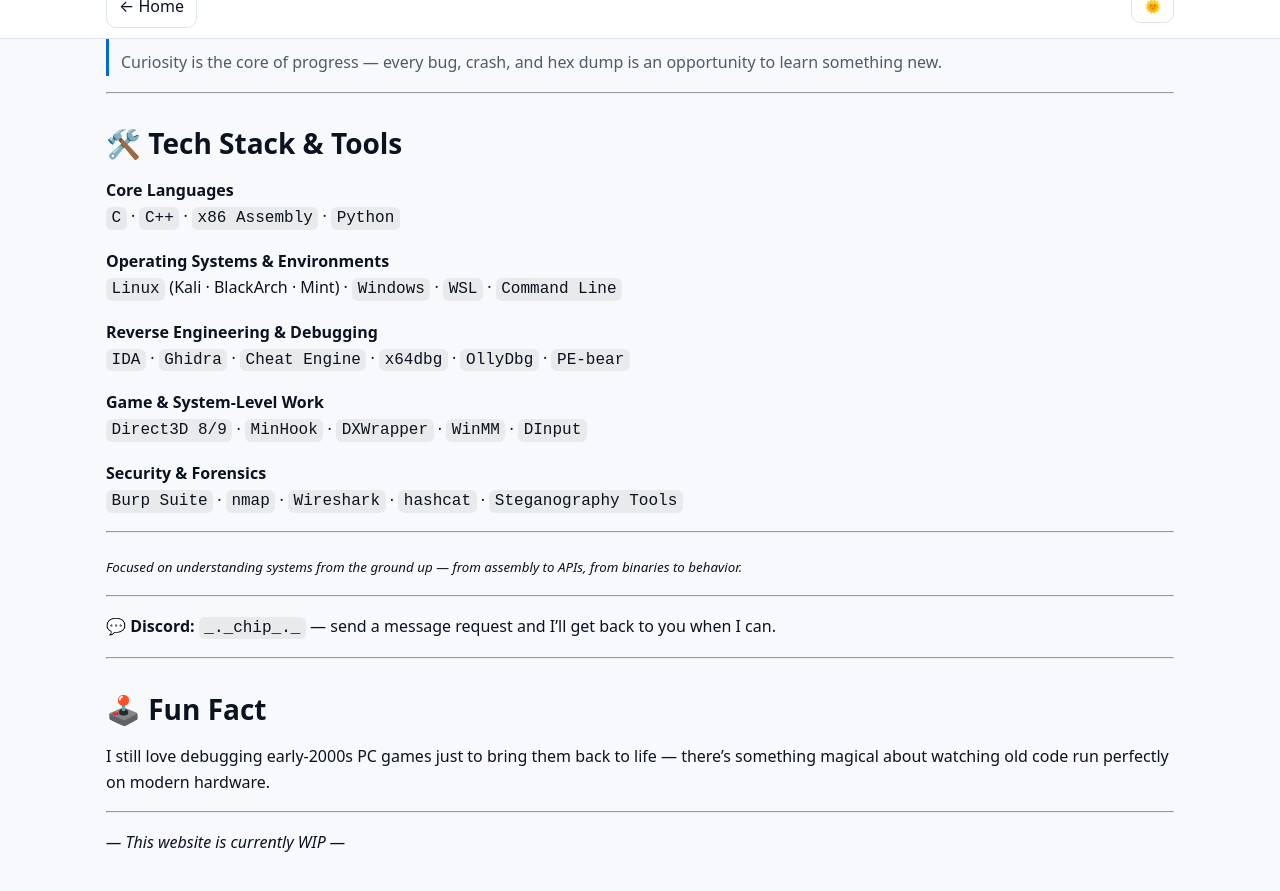
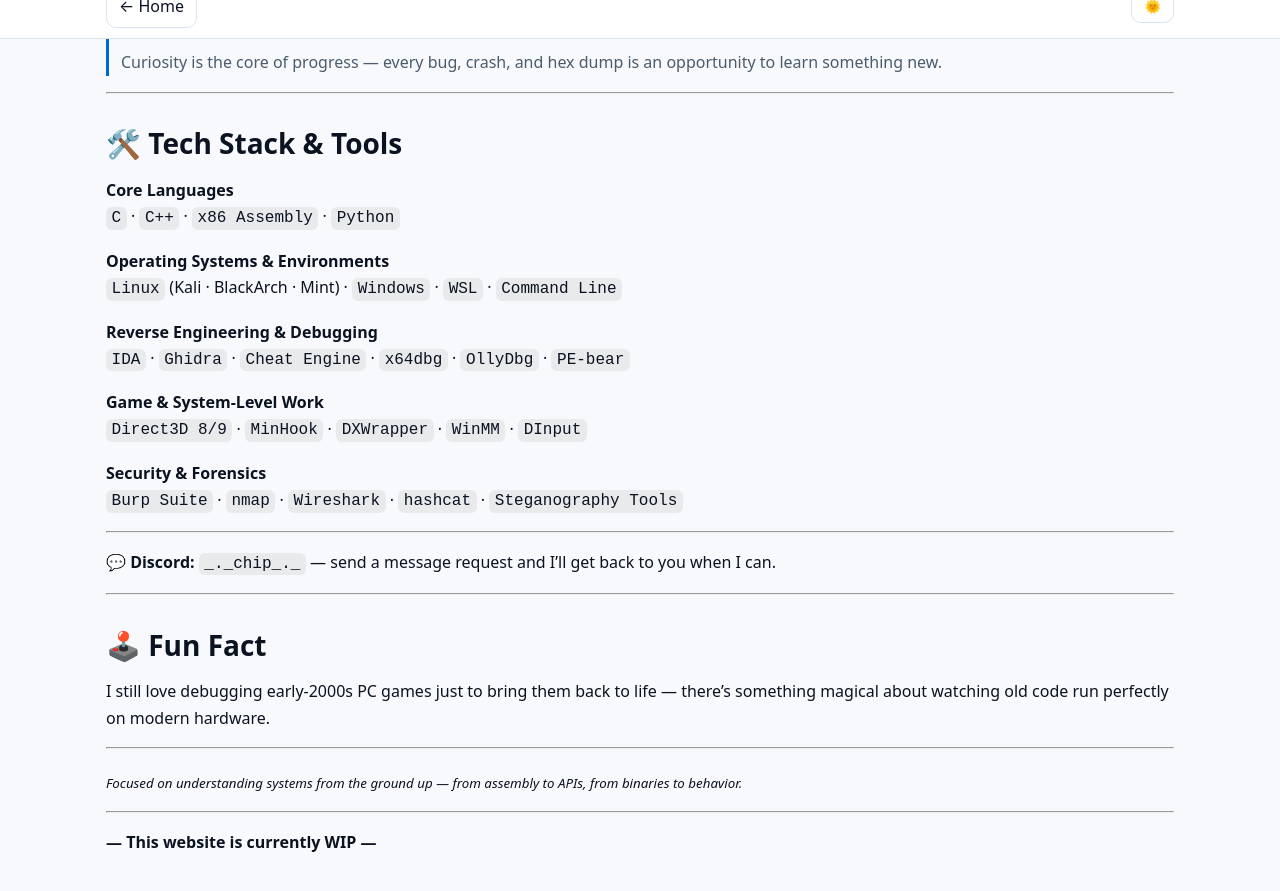
Before and after one commit to Chip-Biscuit/Chip-Biscuit.github.io, a Jekyll site: the page built from about/index.md, in a window 1280 px wide and 900 px high, scrolled down 861 px. Shown: the top 891 px of the window. Built offline with Jekyll 4.4.1, drawn with Linux system fonts in a browser that asks for light colours; part of the change alters nothing that is shown.

```diff
--- a/about/index.md
+++ b/about/index.md
@@ -58,10 +58,6 @@ You can explore my work here:
 
 ---
 
-<sub>*Focused on understanding systems from the ground up — from assembly to APIs, from binaries to behavior.*</sub>
-
----
-
 💬 **Discord:** `_._chip_._` — send a message request and I’ll get back to you when I can.
 
 ---
@@ -72,4 +68,8 @@ I still love debugging early-2000s PC games just to bring them back to life —
 
 ---
 
-*— This website is currently WIP —*
+<sub>*Focused on understanding systems from the ground up — from assembly to APIs, from binaries to behavior.*</sub>
+
+---
+
+**— This website is currently WIP —**
```
